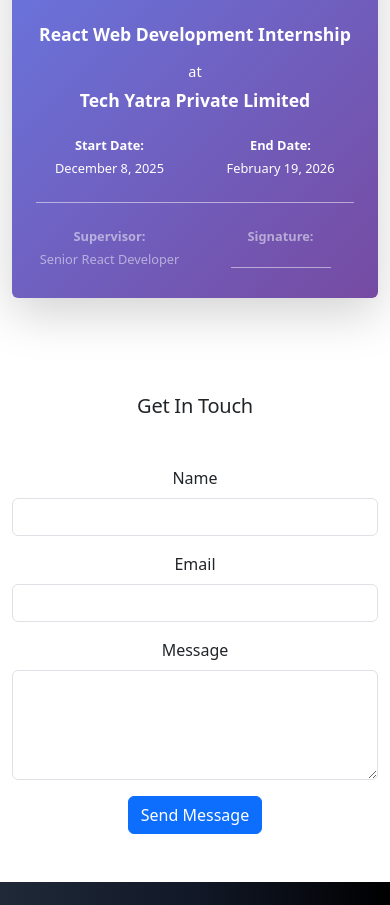
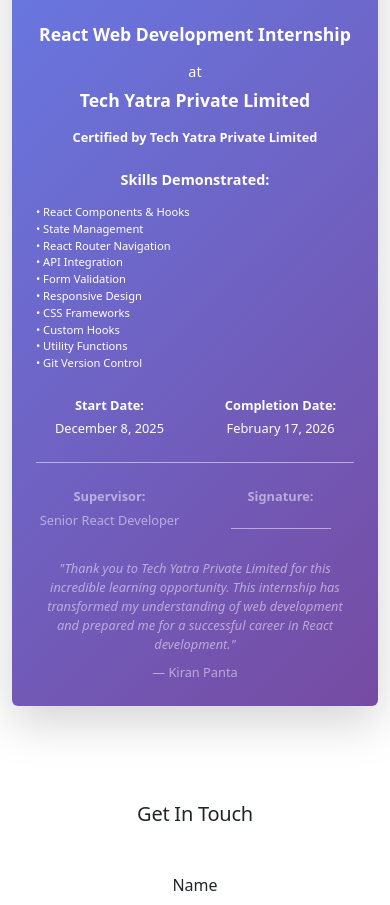
Before and after one commit to Kiran-Panta/React-Practice, a React (Vite) app in the folder kiran-react-app/: page /portfolio in a window 390 px wide. Shown: the part 7521-8426 px from the top of the page. Built offline with nearby package versions, Linux system fonts and the light colour scheme.

Commit message:
Day 52: Final study notes banayo  week 1 to 11 review, Portfolio certificate section complete gareko

```diff
--- a/kiran-react-app/src/pages/Portfolio.jsx
+++ b/kiran-react-app/src/pages/Portfolio.jsx
@@ -278,6 +278,33 @@ function Portfolio() {
                     <h5 className="fw-bold mb-3" style={{fontSize: 'clamp(1.1rem, 3vw, 1.5rem)'}}>React Web Development Internship</h5>
                     <p className="mb-2" style={{fontSize: 'clamp(0.9rem, 2.5vw, 1.25rem)'}}>at</p>
                     <h5 className="fw-bold" style={{fontSize: 'clamp(1.1rem, 3vw, 1.5rem)'}}>Tech Yatra Private Limited</h5>
+                    <p className="mt-3 mb-3" style={{fontSize: 'clamp(0.8rem, 2vw, 1rem)'}}>
+                      <strong>Certified by Tech Yatra Private Limited</strong>
+                    </p>
+                  </div>
+
+                  <div className="mb-4">
+                    <h6 className="fw-bold mb-3" style={{fontSize: 'clamp(0.9rem, 2.5vw, 1.1rem)'}}>Skills Demonstrated:</h6>
+                    <div className="row text-start">
+                      <div className="col-md-6">
+                        <ul className="list-unstyled" style={{fontSize: 'clamp(0.7rem, 1.8vw, 0.9rem)'}}>
+                          <li>• React Components & Hooks</li>
+                          <li>• State Management</li>
+                          <li>• React Router Navigation</li>
+                          <li>• API Integration</li>
+                          <li>• Form Validation</li>
+                        </ul>
+                      </div>
+                      <div className="col-md-6">
+                        <ul className="list-unstyled" style={{fontSize: 'clamp(0.7rem, 1.8vw, 0.9rem)'}}>
+                          <li>• Responsive Design</li>
+                          <li>• CSS Frameworks</li>
+                          <li>• Custom Hooks</li>
+                          <li>• Utility Functions</li>
+                          <li>• Git Version Control</li>
+                        </ul>
+                      </div>
+                    </div>
                   </div>
 
                   <div className="row text-center mb-4">
@@ -286,8 +313,8 @@ function Portfolio() {
                       <p style={{fontSize: 'clamp(0.8rem, 2vw, 1rem)'}}>December 8, 2025</p>
                     </div>
                     <div className="col-6 col-md-6">
-                      <p className="mb-1 fw-bold" style={{fontSize: 'clamp(0.8rem, 2vw, 1rem)'}}>End Date:</p>
-                      <p style={{fontSize: 'clamp(0.8rem, 2vw, 1rem)'}}>February 19, 2026</p>
+                      <p className="mb-1 fw-bold" style={{fontSize: 'clamp(0.8rem, 2vw, 1rem)'}}>Completion Date:</p>
+                      <p style={{fontSize: 'clamp(0.8rem, 2vw, 1rem)'}}>February 17, 2026</p>
                     </div>
                   </div>
 
@@ -301,6 +328,14 @@ function Portfolio() {
                         <p className="mb-1 fw-bold" style={{fontSize: 'clamp(0.8rem, 2vw, 1rem)'}}>Signature:</p>
                         <div className="border-bottom border-white d-inline-block" style={{width: 'clamp(100px, 20vw, 150px)'}}></div>
                       </div>
+                    </div>
+
+                    <div className="mt-4 text-center">
+                      <p className="mb-2" style={{fontSize: 'clamp(0.8rem, 2vw, 1rem)', fontStyle: 'italic'}}>
+                        "Thank you to Tech Yatra Private Limited for this incredible learning opportunity.
+                        This internship has transformed my understanding of web development and prepared me for a successful career in React development."
+                      </p>
+                      <p style={{fontSize: 'clamp(0.8rem, 2vw, 1rem)'}}>— Kiran Panta</p>
                     </div>
                   </div>
                 </div>
```
Also changed, not shown: 1 other file (tests, documents, lock files or other folders).
